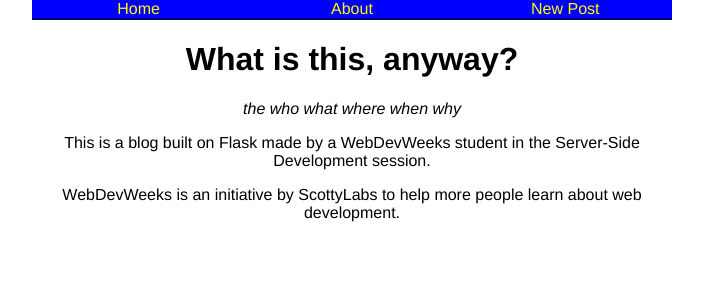
After one commit to anbenson/webdevblog, a Flask app: page /about in a window 1280 px wide. The commit adds this page. Shown: the top 300 px of the page, without its empty margins (288-991 px from the left). Run offline with Flask 2, Linux system fonts and the light colour scheme.

Commit message:
add about.html, HTML commented warning

```diff
--- a/main.py
+++ b/main.py
@@ -46,6 +46,10 @@ def home():
   blogEntries = BlogEntry.query.order_by(BlogEntry.date.desc())
   return render_template("index.html", blogEntries=blogEntries)
 
+@app.route("/about")
+def about():
+  return render_template("about.html")
+
 @app.route("/create")
 def create():
   return render_template("create.html")
--- /dev/null
+++ b/templates/about.html
@@ -0,0 +1,24 @@
+{% extends "base.html" %}
+
+{% block head %}
+    <title>About This Blog</title>
+{% endblock %}
+
+{% block body %}
+        <div class="body-header">
+          <h1>What is this, anyway?</h1>
+          <p>
+            <em>
+              the who what where when why
+            </em>
+          </p>
+        </div>
+        <div class="body-content">
+          <p>
+            This is a blog built on Flask made by a WebDevWeeks student in the Server-Side Development session.
+          </p>
+          <p>
+            WebDevWeeks is an initiative by ScottyLabs to help more people learn about web development.
+          </p>
+        </div>
+{% endblock %}
--- a/templates/base.html
+++ b/templates/base.html
@@ -5,13 +5,17 @@
     {% block head %}{% endblock %}
   </head>
   <body>
+    <!-- I can see you looking at this source code.
+    While doing so is a great way to learn new web development techniques, I'm not the best person to learn front-end techniques from.
+    So examine this at your own risk. -->
+    <!-- Also, if you're here to find answers, I hope you gave it your best effort first.-->
     <div id="header">
       <div id="header-content">
         <div class="header-nav">
           <a href="/">Home</a>
         </div>
         <div class="header-nav">
-          <a href="/">About</a>
+          <a href="/about">About</a>
         </div>
         <div class="header-nav">
           <a href="/create">New Post</a>
```
